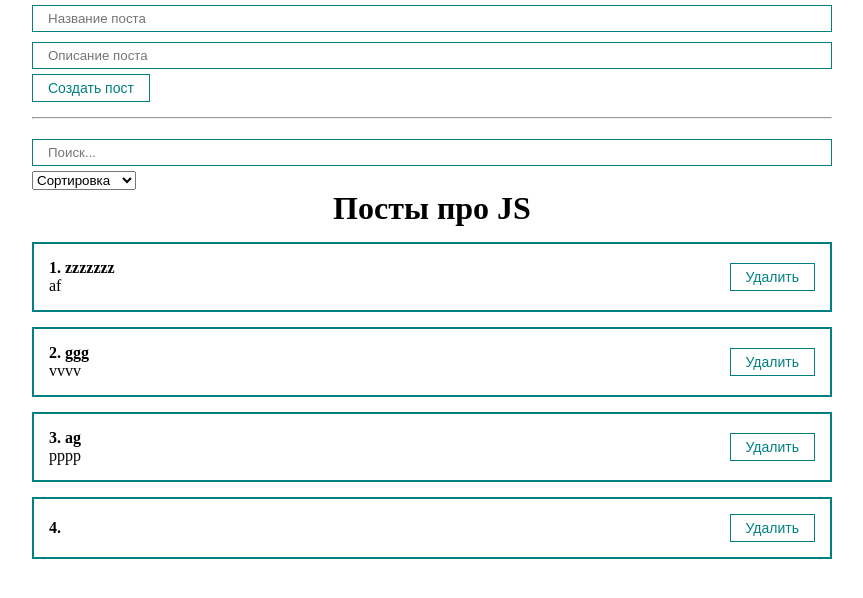
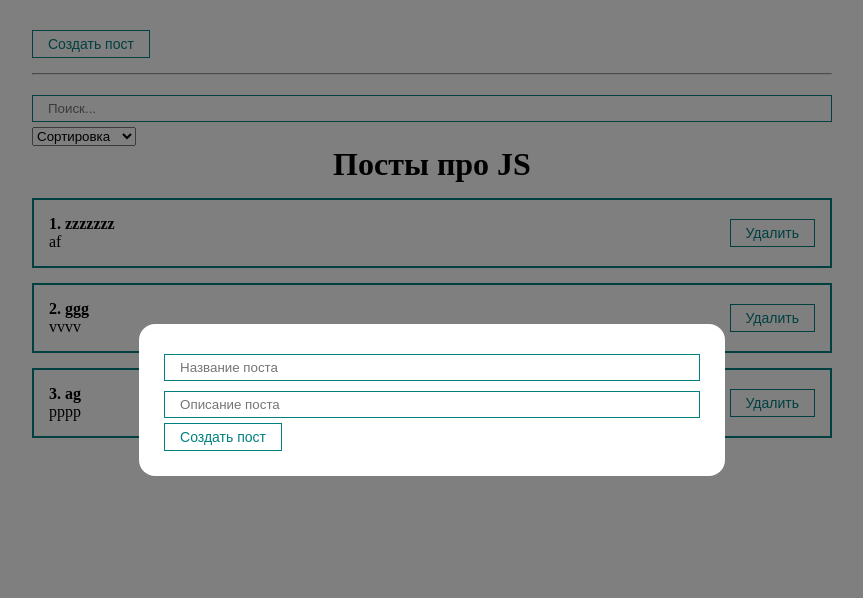
Before and after one commit to AidaChernyavskaya/react-fund-course, a React (Create React App) app: page / in a window 1280 px wide. Both pictures are taken after a click on the button "Создать пост". Shown: the top 598 px of the page, without its empty margins (208-1071 px from the left). Built offline with nearby package versions, Linux system fonts and the light colour scheme.

Commit message:
MyModal component added

```diff
--- a/src/App.js
+++ b/src/App.js
@@ -6,6 +6,7 @@ import {MyButton} from "./components/UI/button/MyButton";
 import PostForm from "./components/PostForm";
 import MySelect from "./components/UI/select/MySelect";
 import PostFilter from "./components/PostFilter";
+import MyModal from "./components/UI/MyModal/MyModal";
 
 function App() {
     const [posts, setPosts] = useState([
@@ -13,7 +14,8 @@ function App() {
         {id: 2, title: 'ggg', body: 'vvvv'},
         {id: 3, title: 'ag', body: 'pppp'},
     ]);
-    const[filter, setFilter] = useState({sort: '', query: ''});
+    const [filter, setFilter] = useState({sort: '', query: ''});
+    const [modal, setModal] = useState(false);
 
     const sortedPosts = useMemo(() => {
         if(filter.sort) {
@@ -28,6 +30,7 @@ function App() {
 
     const createPost = (newPost) => {
         setPosts([...posts, newPost]);
+        setModal(false);
     }
 
     const removePost = (post) => {
@@ -36,7 +39,10 @@ function App() {
 
     return (
         <div className="App">
-            <PostForm create={createPost}/>
+            <MyButton style={{marginTop: 30}} onClick={() => setModal(true)}>Создать пост</MyButton>
+            <MyModal visible={modal} setVisible={setModal}>
+                <PostForm create={createPost}/>
+            </MyModal>
             <hr style={{margin: '15px 0'}}/>
             <PostFilter filter={filter} setFilter={setFilter}/>
             <PostList remove={removePost} posts={sortedAndSearchedPosts} title={'Посты про JS'}/>
--- /dev/null
+++ b/src/components/UI/MyModal/MyModal.jsx
@@ -0,0 +1,19 @@
+import React from 'react';
+import styles from './MyModal.module.css';
+
+const MyModal = ({children, visible, setVisible}) => {
+    const rootClasses = [styles.myModal];
+    if (visible){
+        rootClasses.push(styles.active);
+    }
+
+    return (
+        <div className={rootClasses.join(' ')} onClick={() => setVisible(false)}>
+            <div className={styles.myModalContent} onClick={(e) => e.stopPropagation()}>
+                {children}
+            </div>
+        </div>
+    );
+};
+
+export default MyModal;
--- /dev/null
+++ b/src/components/UI/MyModal/MyModal.module.css
@@ -0,0 +1,22 @@
+.myModal {
+    position: fixed;
+    top: 0;
+    left: 0;
+    right: 0;
+    bottom: 0;
+    display: none;
+    background: rgba(0,0,0, 0.5);
+}
+
+.myModal.active{
+    display: flex;
+    justify-content: center;
+    align-items: center;
+}
+
+.myModalContent {
+    padding: 25px;
+    background: white;
+    border-radius: 16px;
+    min-width: 250px;
+}
```
